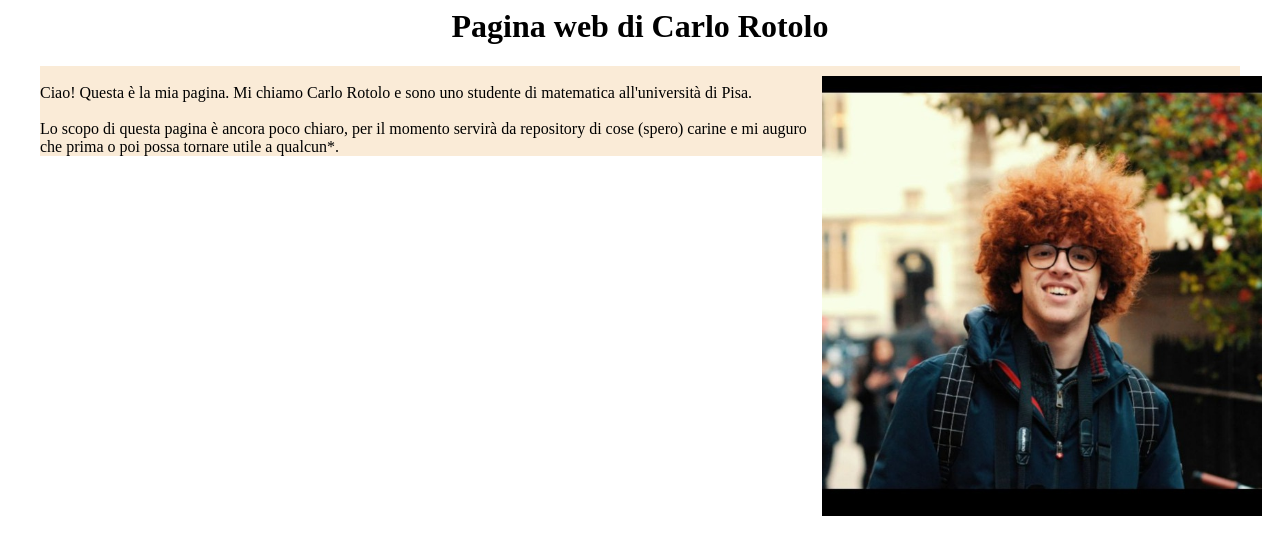
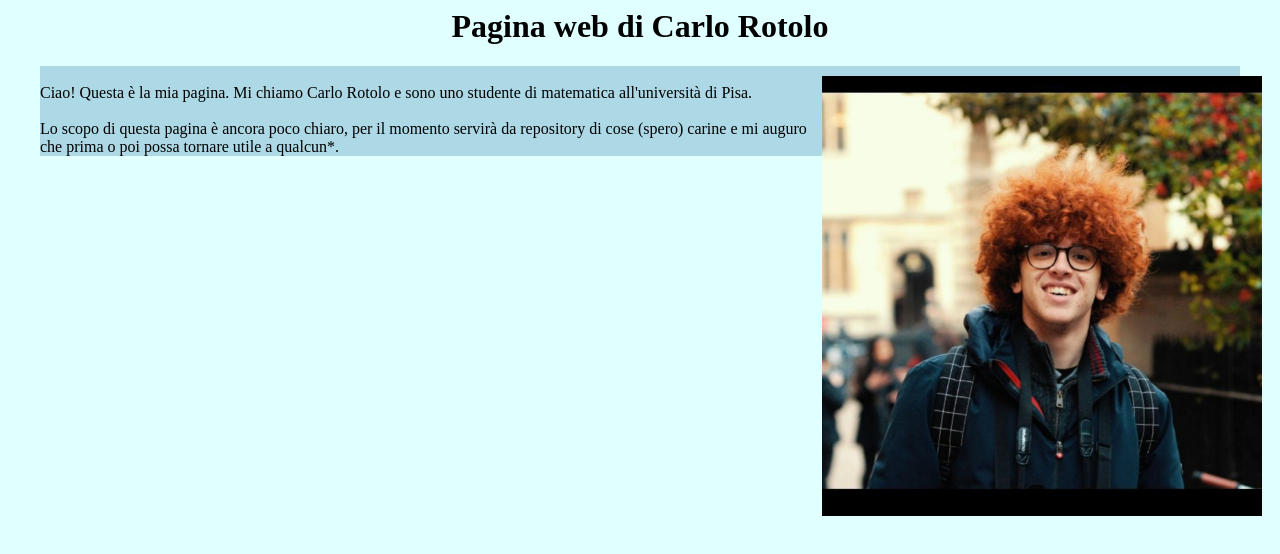
Before and after one commit to crotolo1/crotolo1.github.io, a plain HTML site: page index.html in a window 1280 px wide. Drawn offline with nearby package versions, Linux system fonts and the light colour scheme; some packages are replaced by stand-ins of ours.

Commit message:
reset colore :)

```diff
--- a/stile.css
+++ b/stile.css
@@ -1,5 +1,8 @@
 #principale {
-	width: 1200px;
-	margin: auto;
-	background-color: antiquewhite;
+    width: 1200px;
+    margin: auto;
+    background-color: lightblue;
 }
+body {
+    background-color: lightcyan;
+}
```
